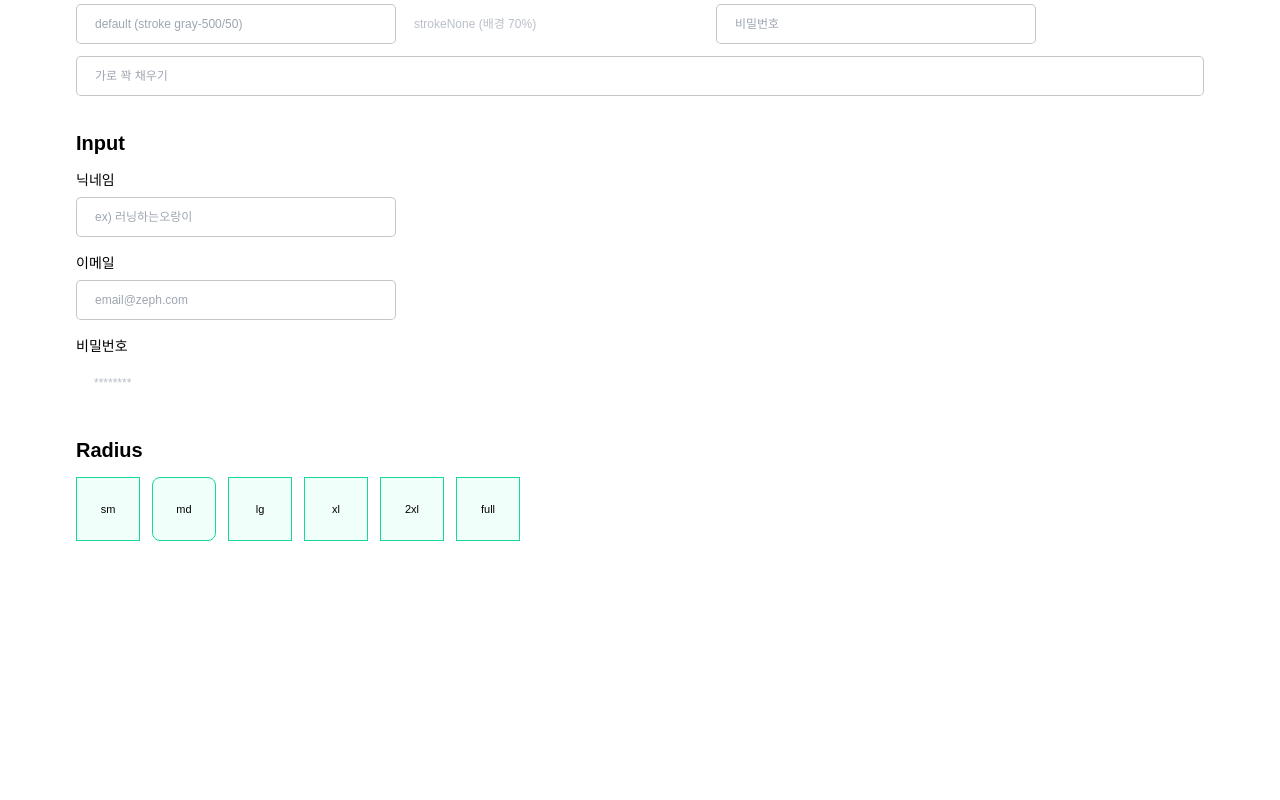
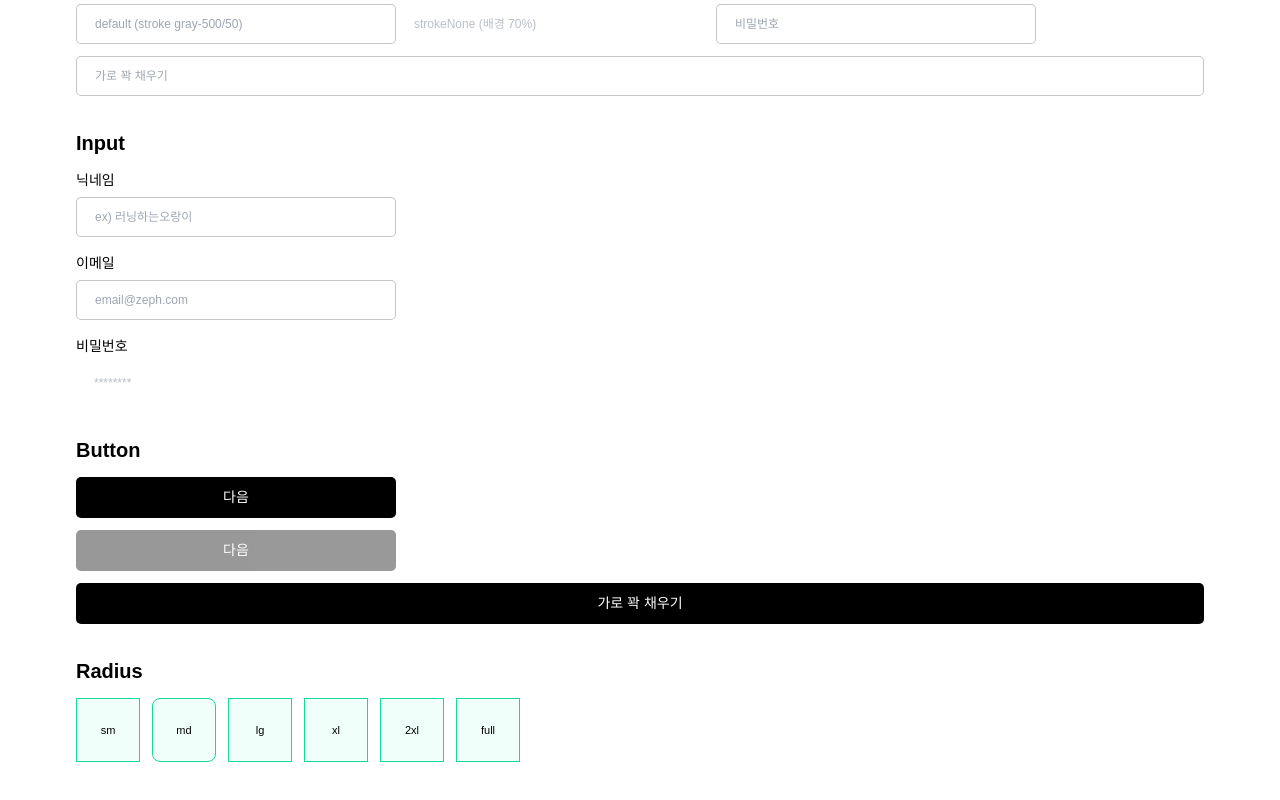
Before and after one commit to KMU-ALPHA-ZEPH/zeph_client, a React (Vite) app: page /sample in a window 1280 px wide. Shown: the part 1139-1939 px from the top of the page. Before the commit the page ends 1756 px from the top, so only its background shows below. Built offline with nearby package versions, Linux system fonts and the light colour scheme; a web font is replaced by a local one.

Commit message:
[feature] 공통 컴포 Button(active/inactive) 개발

```diff
--- a/src/components/TokensSample.tsx
+++ b/src/components/TokensSample.tsx
@@ -2,6 +2,7 @@ import React from 'react';
 import { textStyles } from '@/styles/tokens';
 import { InputBox } from '@/components/common/InputBox';
 import { Input } from '@/components/common/Input';
+import { Button } from '@/components/common/Button';
 
 export default function TokensSample() {
   return (
@@ -98,6 +99,14 @@ export default function TokensSample() {
       </section>
 
       <section>
+        <h2 className={textStyles['heading-h2']}>Button</h2>
+        <div className="mt-3 space-y-3">
+          <Button>다음</Button>
+          <Button inactive>다음</Button>
+          <Button className="w-full">가로 꽉 채우기</Button>
+        </div>
+      </section>
+      <section>
         <h2 className={textStyles['heading-h2']}>Radius</h2>
         <div className="mt-3 flex flex-wrap gap-3">
           {(['sm', 'md', 'lg', 'xl', '2xl', 'full'] as const).map((r) => (
--- a/src/components/common/Button.tsx
+++ b/src/components/common/Button.tsx
@@ -0,0 +1,27 @@
+import type { ButtonHTMLAttributes, Ref } from 'react';
+import { textStyles } from '@/styles/tokens';
+
+export interface ButtonProps extends ButtonHTMLAttributes<HTMLButtonElement> {
+  ref?: Ref<HTMLButtonElement>;
+  inactive?: boolean;
+}
+
+export function Button({
+  className = '',
+  type = 'button',
+  inactive = false,
+  disabled,
+  children,
+  ...rest
+}: ButtonProps) {
+  return (
+    <button
+      type={type}
+      disabled={disabled ?? inactive}
+      className={`flex w-80 items-center justify-center rounded-[5px] bg-black px-[18px] py-2.5 text-white ${textStyles['body-medium']} ${inactive ? 'opacity-40' : ''} ${className}`}
+      {...rest}
+    >
+      {children}
+    </button>
+  );
+}
```
